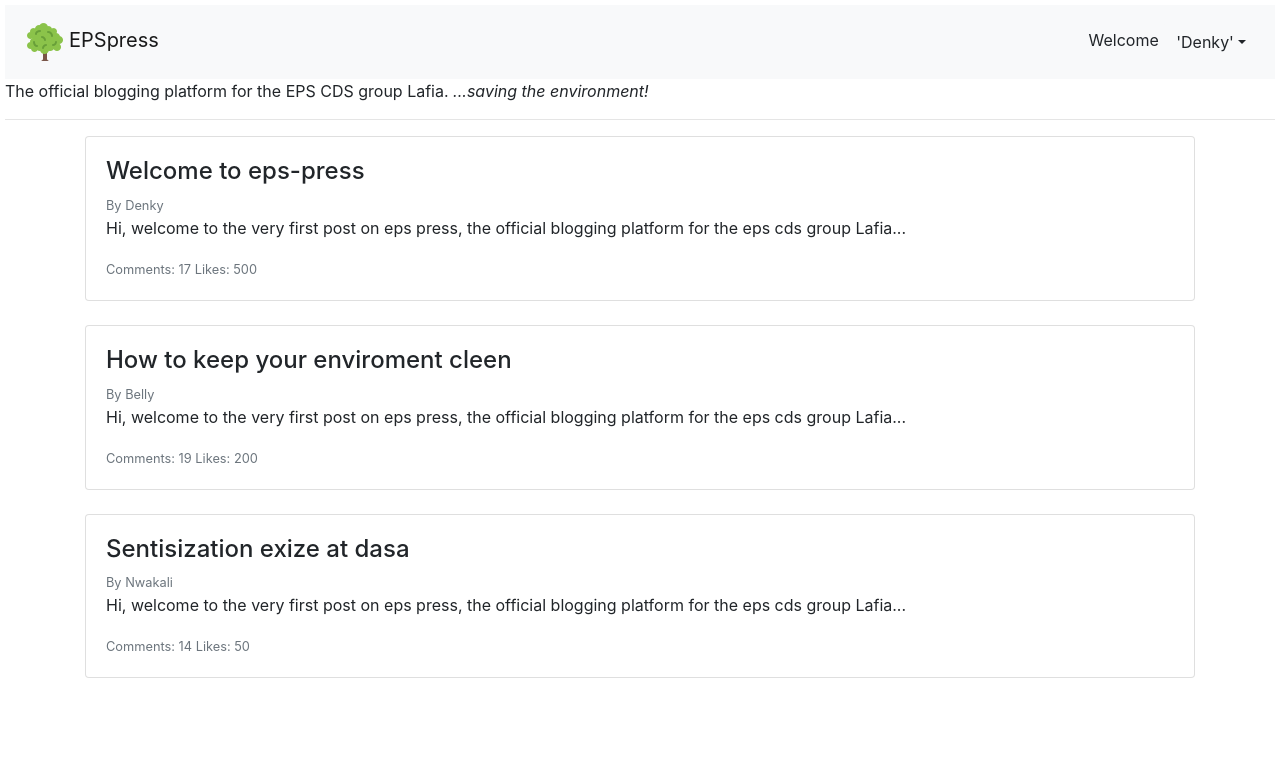
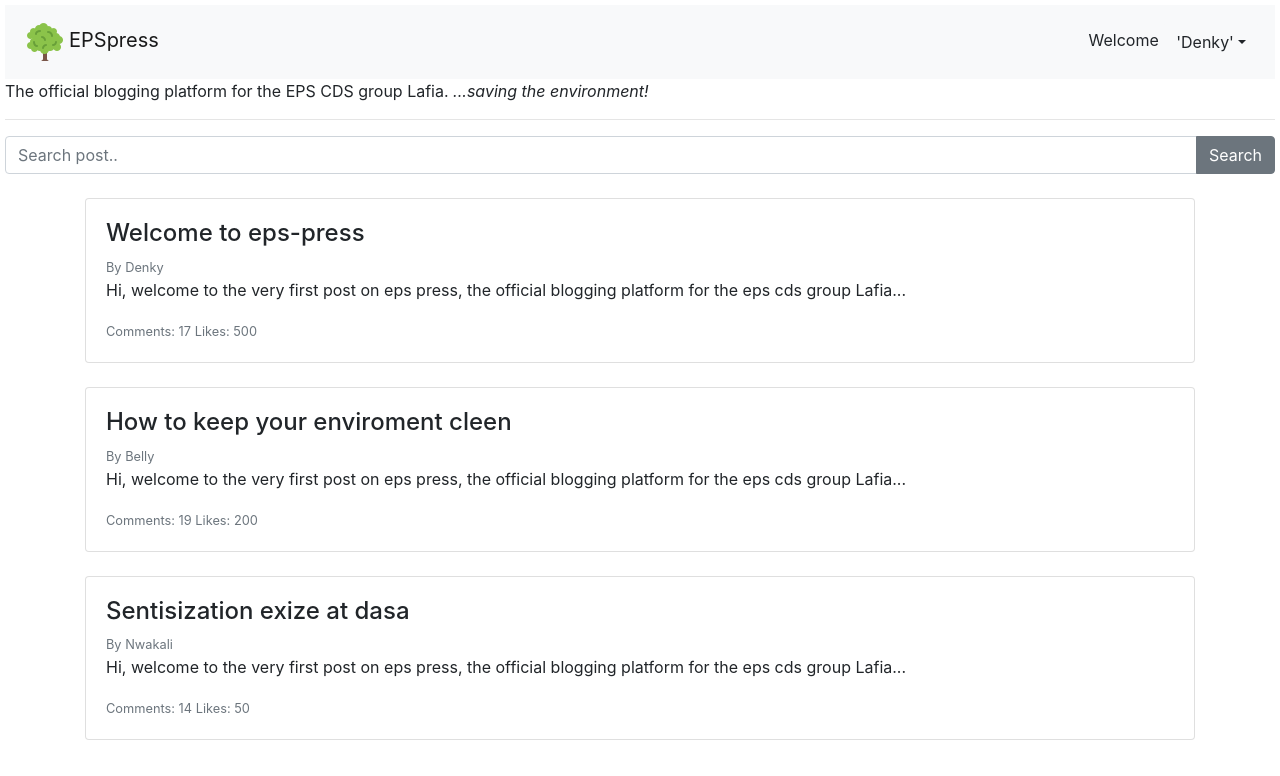
Before and after one commit to DenkyOgbonnaya/eps-press, a React (Create React App) app in the folder client/: page / in a window 1280 px wide. Shown: the top 776 px of the page. Built offline with nearby package versions, Linux system fonts and the light colour scheme.

Commit message:
added searchfield

```diff
--- /dev/null
+++ b/client/src/components/includes/searchField.js
@@ -0,0 +1,16 @@
+import React from 'react';
+import {Input, InputGroup, InputGroupAddon, Button} from 'reactstrap';
+
+
+const SearchField = ({setSearch, handleSearch}) => {
+
+    return (
+        <div>
+            <InputGroup>
+                <Input placeholder = 'Search post..'  onChange = { e => setSearch(e.target.value)}  />
+                <InputGroupAddon addonType='append' ><Button onClick = {() => handleSearch()} >Search</Button></InputGroupAddon>
+            </InputGroup>
+        </div>
+    )
+}
+export default SearchField;
--- a/client/src/components/post/home.js
+++ b/client/src/components/post/home.js
@@ -1,5 +1,6 @@
 import React, {useState, useEffect} from 'react';
 import PostFeeds from './postFeeds';
+import SearchField from '../includes/searchField';
 
 const Home = () => {
     const[posts, setPosts] = useState([]);
@@ -24,6 +25,8 @@ const Home = () => {
         <div>
             <p> The official blogging platform for the EPS CDS group Lafia. <i>...saving the environment! </i> </p>
             <hr />
+            <SearchField />
+            <br />
             <PostFeeds posts = {posts} />
         </div>
     )
```
